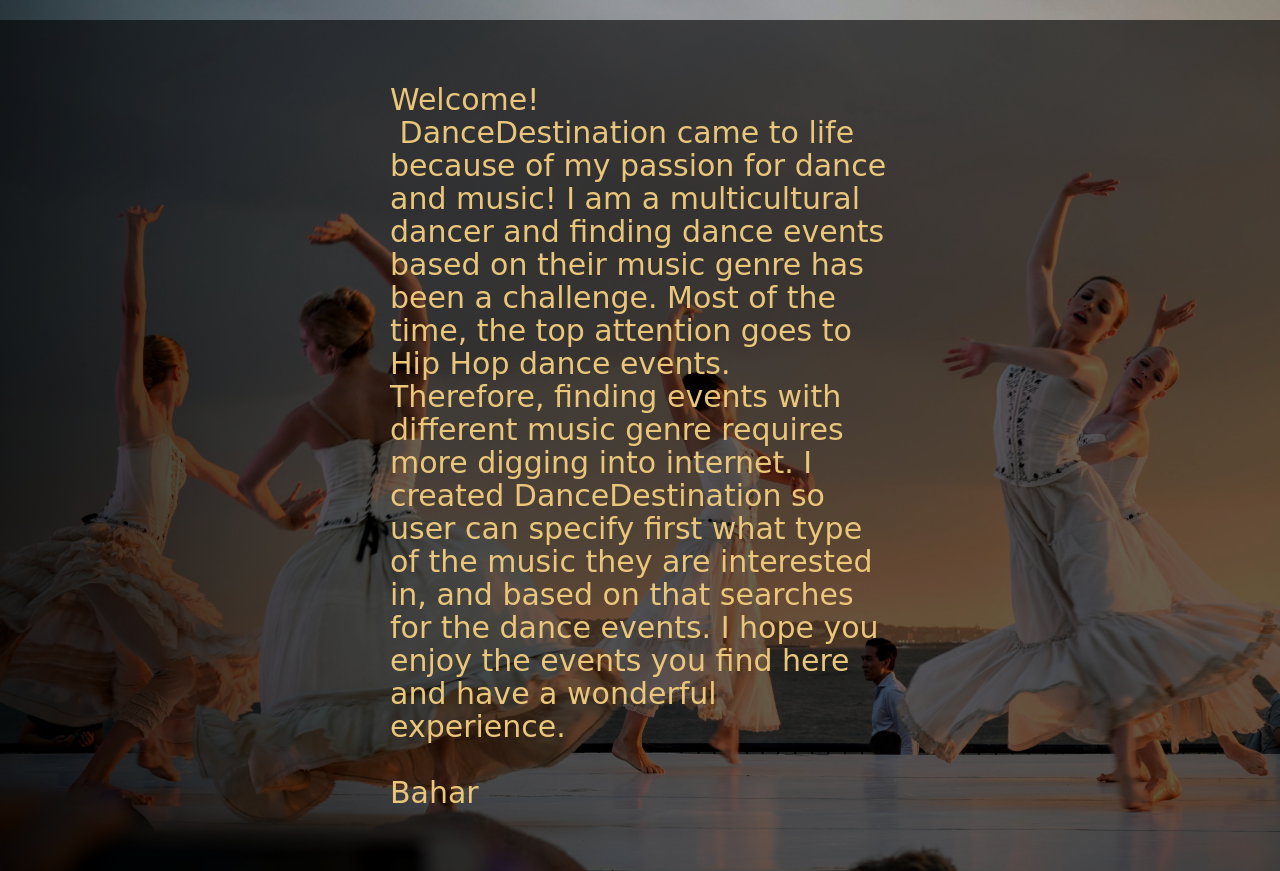
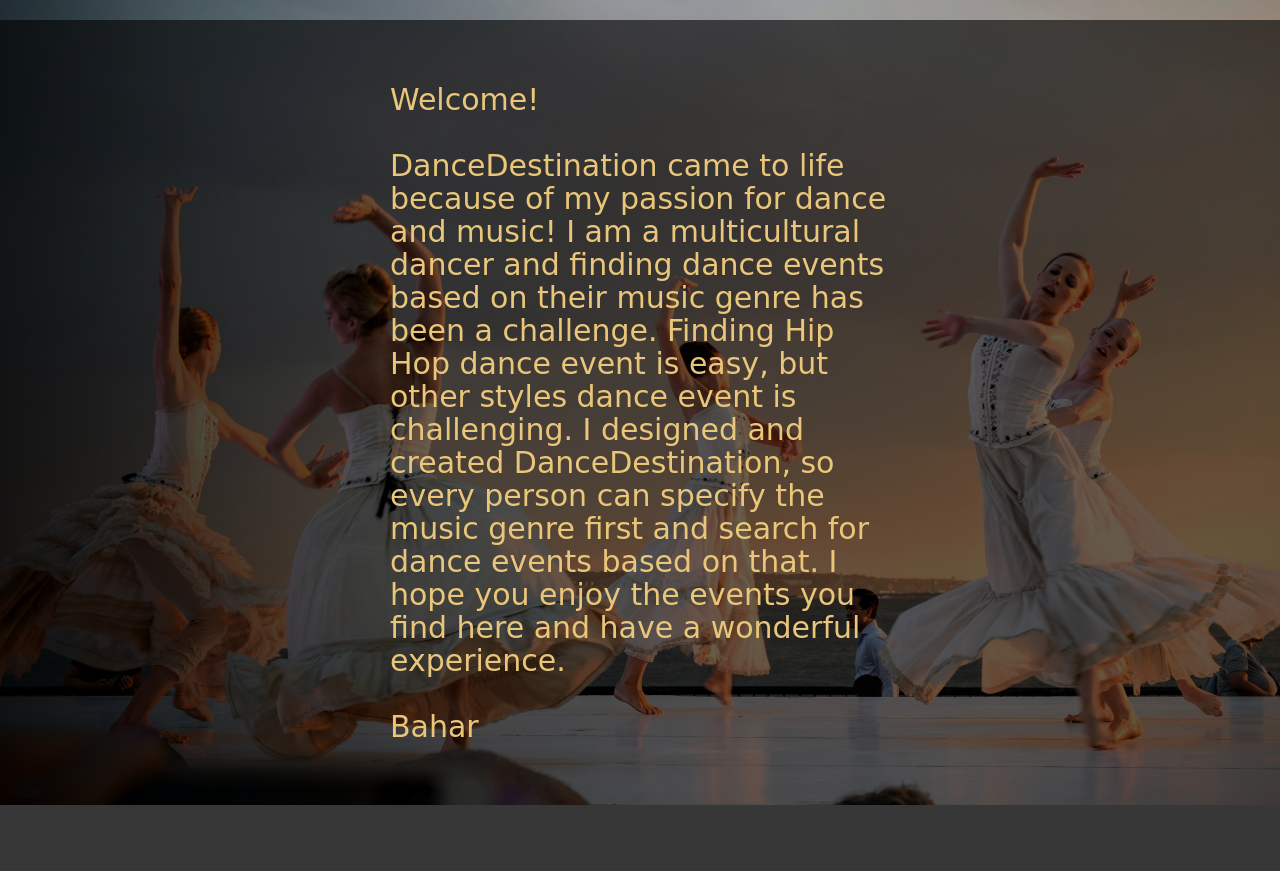
Before and after one commit to Bahar61/DanceDestination, a Flask app: page /about in a window 1280 px wide. Shown: the part 51-922 px from the top of the page. After the commit the page ends 856 px from the top, so only its background shows below. Run offline with Flask 2, Linux system fonts and the light colour scheme; some libraries are stand-ins or nearby versions; some web fonts are replaced.

Commit message:
updated About text.

```diff
--- a/server.py
+++ b/server.py
@@ -14,7 +14,7 @@ import bleach
 app = Flask(__name__)
 
 # Required to use Flask sessions and the debug toolbar
-app.secret_key = "MySecretServerKey"
+app.secret_key = os.environ.get('MySecretServerKey')
 
 #if an undefined variable used in Jinja2, raises an error.
 app.jinja_env.undefined = StrictUndefined
--- a/static/js/index.js
+++ b/static/js/index.js
@@ -76,6 +76,11 @@ class Title extends React.Component {
       React.createElement(
         'h4',
         null,
+        'for'
+      ),
+      React.createElement(
+        'h4',
+        null,
         'Today?'
       )
     );
--- a/static/js/index.jsx
+++ b/static/js/index.jsx
@@ -49,7 +49,7 @@ class Title extends React.Component {
     render() {
       return (
         <React.Fragment>
-            <h4>What</h4><h4>Are</h4><h4>You</h4><h4>in</h4><h4>the</h4><h4>Mood</h4><h4>Today?</h4>
+            <h4>What</h4><h4>Are</h4><h4>You</h4><h4>in</h4><h4>the</h4><h4>Mood</h4><h4>for</h4><h4>Today?</h4>
         </React.Fragment>
       );
     }
--- a/templates/about.html
+++ b/templates/about.html
@@ -12,11 +12,11 @@
 
     <h3 id="about-text">
         Welcome!
-        <br>
-        &nbsp;DanceDestination came to life because of my passion for dance and music!
+        <br><br>
+        DanceDestination came to life because of my passion for dance and music!
         I am a multicultural dancer and finding dance events based on their music genre has been a challenge.
-        Most of the time, the top attention goes to Hip Hop dance events. Therefore, finding events with different music genre requires more digging into internet.
-        I created DanceDestination so user can specify first what type of the music they are interested in, and based on that searches for the dance events.
+        Finding Hip Hop dance event is easy, but other styles dance event is challenging.
+        I designed and created DanceDestination, so every person can specify the music genre first and search for dance events based on that.
         I hope you enjoy the events you find here and have a wonderful experience.
 
         <br>
--- a/templates/dance_destination.html
+++ b/templates/dance_destination.html
@@ -21,7 +21,7 @@
     <div id='welcome'></div>
     <div id='title' class='col-xs-4'>
     </div>
-
+        <br>
         <form action='/events' class='col-xs-4'>
 
             <div class='form-group'>
```
